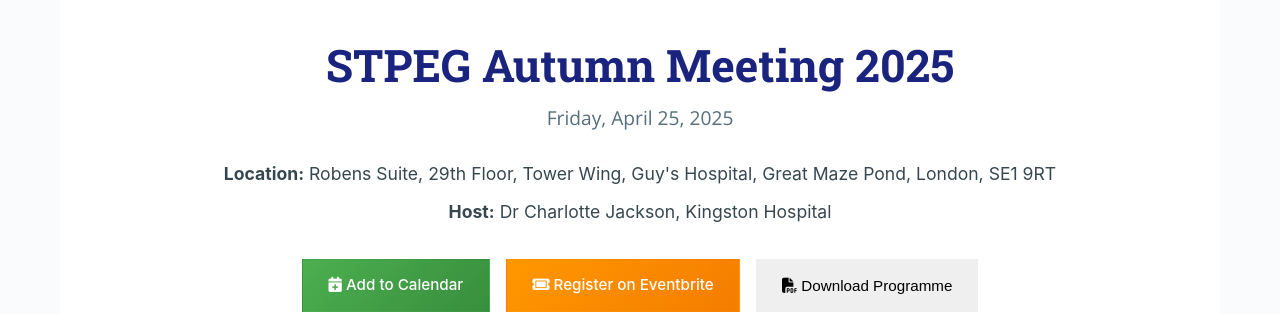
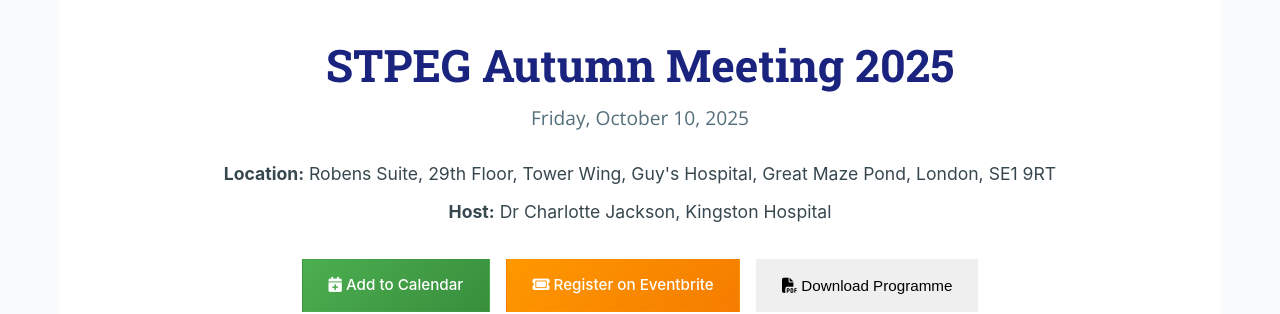
Before and after one commit to eatyourpeas/stpeg, a Jekyll site: the page built from _events/autumn-2025.md, in a window 1280 px wide and 900 px high. Shown: the part 126-440 px from the top of the window. Built offline with Jekyll 4.4.1, drawn with Linux system fonts in a browser that asks for light colours.

Commit message:
oops date!

```diff
--- a/_events/autumn-2025.md
+++ b/_events/autumn-2025.md
@@ -1,6 +1,6 @@
 ---
 title: "STPEG Autumn Meeting 2025"
-date: 2025-04-25
+date: 2025-10-10
 time: "2:30 PM - 9:00 PM"
 location: "Robens Suite, 29th Floor, Tower Wing, Guy's Hospital, Great Maze Pond, London, SE1 9RT"
 host_name: "Dr Charlotte Jackson"
```
